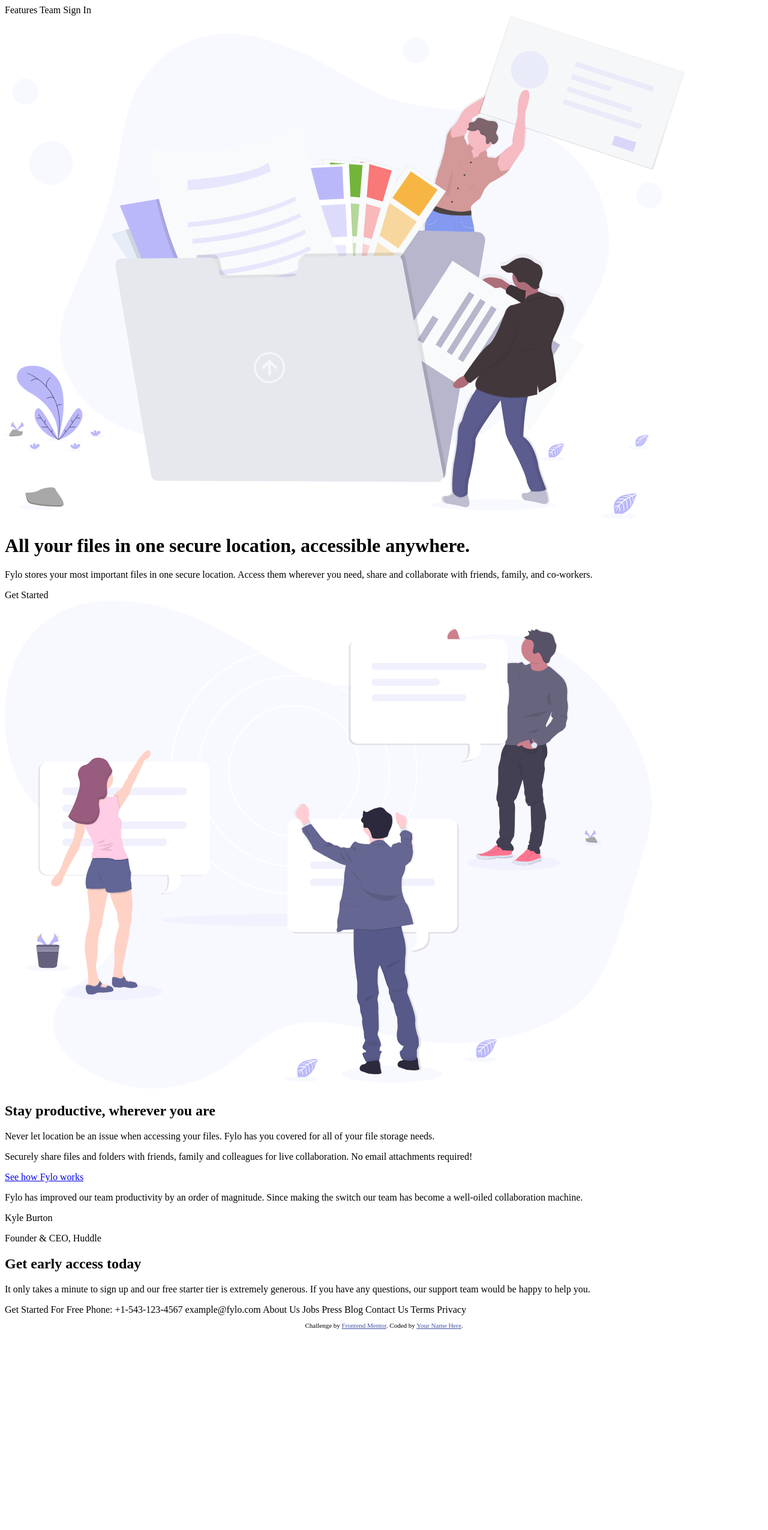
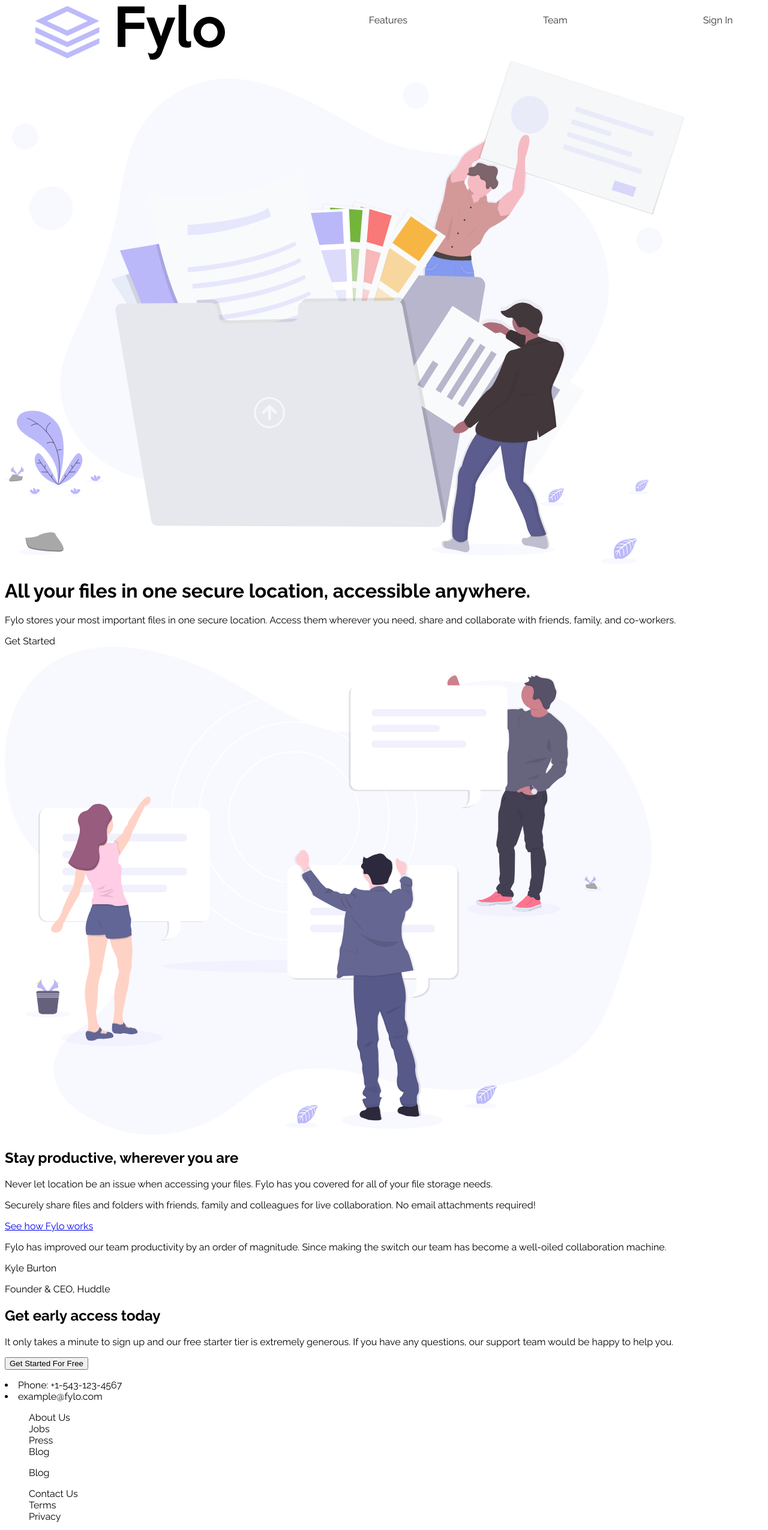
Before and after one commit to Protector1985/FrontEndMentorPractice5, a plain HTML site: page index.html in a window 1280 px wide. Shown: the top 2550 px of the page at 60% size. Before the commit the page ends 2226 px from the top, so only its background shows below. Drawn offline with Linux system fonts and the light colour scheme.

Commit message:
Nav-bar layout(mobile) complete

```diff
--- a/css/styles.css
+++ b/css/styles.css
@@ -1,3 +1,43 @@
 
   .attribution { font-size: 11px; text-align: center; }
   .attribution a { color: hsl(228, 45%, 44%); }
+
+body {
+  font-family: 'Raleway', sans-serif;
+}
+
+ul li {
+  list-style: none;
+
+}
+
+ul a {
+  text-decoration: none;
+}
+
+.main-nav a {
+  color: #333;
+}
+
+
+
+.main-header,
+.main-nav {
+  display:flex;
+  flex-direction: row;
+  justify-content: space-between;
+  flex-basis: 1;
+}
+
+
+.main-header .logo {
+  align-self: center;
+  width: 25%;
+  margin-left: 4%;
+}
+
+.main-nav {
+  width: 48%;
+  margin-right: 4%;
+
+}
--- a/index.html
+++ b/index.html
@@ -1,5 +1,6 @@
 <!DOCTYPE html>
 <html lang="en">
+
 <head>
   <meta charset="UTF-8">
   <meta name="viewport" content="width=device-width, initial-scale=1.0"> <!-- displays site properly based on user's device -->
@@ -7,24 +8,25 @@
   <link rel="icon" type="image/png" sizes="32x32" href="./images/favicon-32x32.png">
   <link rel="stylesheet" type="text/css" href="css/styles.css">
 
+  <link href="https://fonts.googleapis.com/css?family=Raleway:400,700&display=swap" rel="stylesheet">
+
   <title>Frontend Mentor | Fylo landing page with two column layout</title>
 
 
 </head>
+
 <body>
 
-<div class="wrapper">
-
-  <div class="flex-container">
+        <div class="flex main-header">
+          <img class="logo" src="images/logo.svg" alt="Fylo-Logo">
+          <ul class="main-nav">
+            <li><a href="#">Features </a></li>
+            <li><a href="#">Team</a></li>
+            <li><a href="#">Sign In</a></li>
+          </ul>
+        </div>
 
 
-  <div class="flex nav">
-
-
-  Features
-  Team
-  Sign In
-  </div>
       <div class="flex picture-container">
         <img src="images/illustration-1.svg" alt="folder-illustration">
       </div>
@@ -78,23 +80,31 @@
         <p>It only takes a minute to sign up and our free starter tier is extremely generous.
           If you have any questions, our support team would be happy to help you.</p>
 
-  Get Started For Free
+        <button type="button" name="button">Get Started For Free</button>
 
-  Phone: +1-543-123-4567
-  example@fylo.com
+        <ul>
 
-  About Us
-  Jobs
-  Press
-  Blog
-
-  Contact Us
-  Terms
-  Privacy
+        </ul>
+        <li>Phone: +1-543-123-4567</li>
+        <li>example@fylo.com</li>
+        </ul>
+        <ul>
+          <li>About Us</li>
+          <li>Jobs</li>
+          <li>Press</li>
+          <li>Blog</li>
+        </ul>
+        <ul>
+          <li>Blog</li>
+        </ul>
+        <ul>
+          <li>Contact Us</li>
+          <li>Terms</li>
+          <li>Privacy</li>
+        </ul>
 
       </div>
 
-  </div>
 
     <footer>
       <p class="attribution">
@@ -103,6 +113,6 @@
       </p>
     </footer>
 
-  </div>
 </body>
+
 </html>
```
Lines whose indentation alone changed are shown as unchanged.
